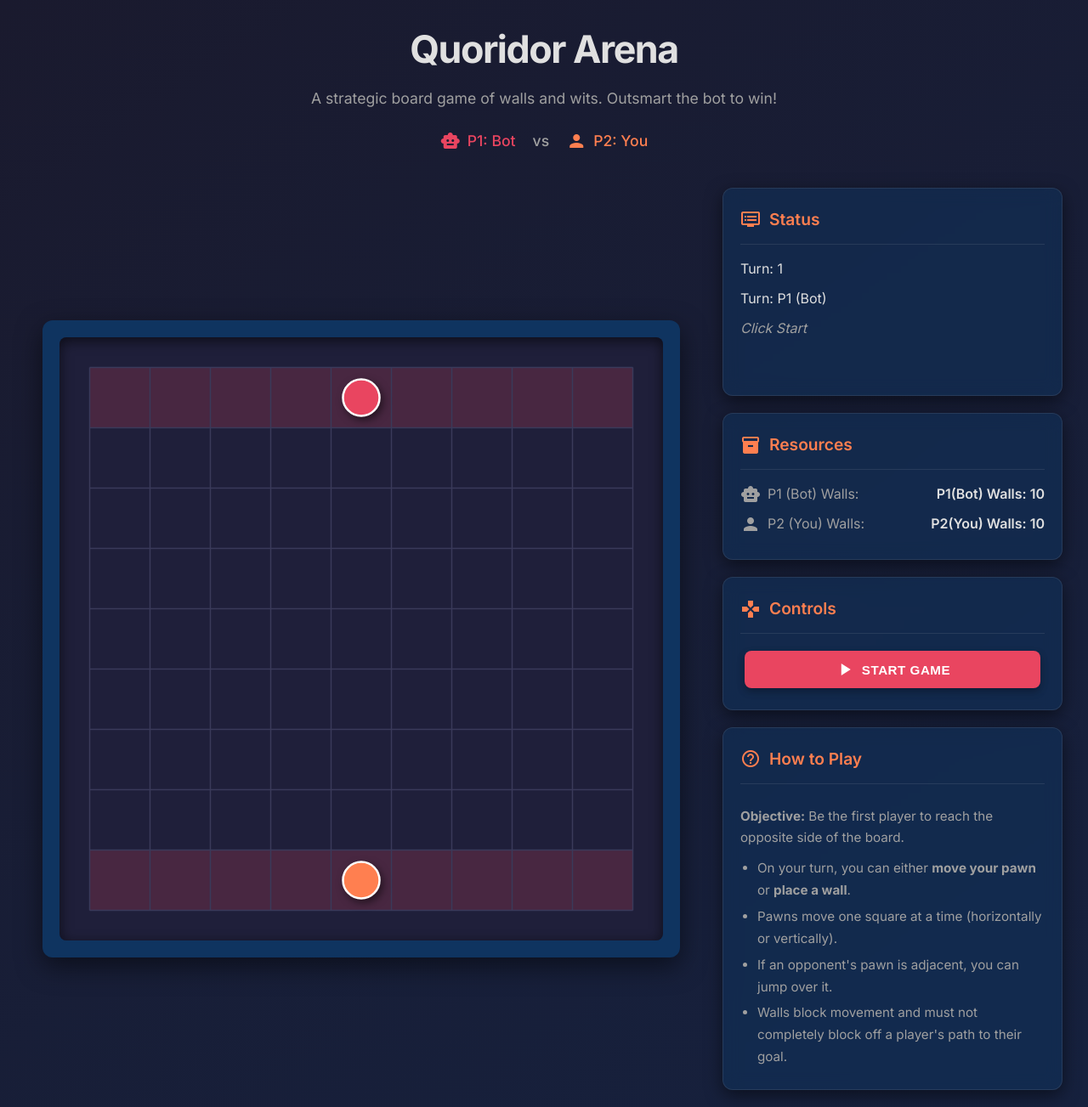
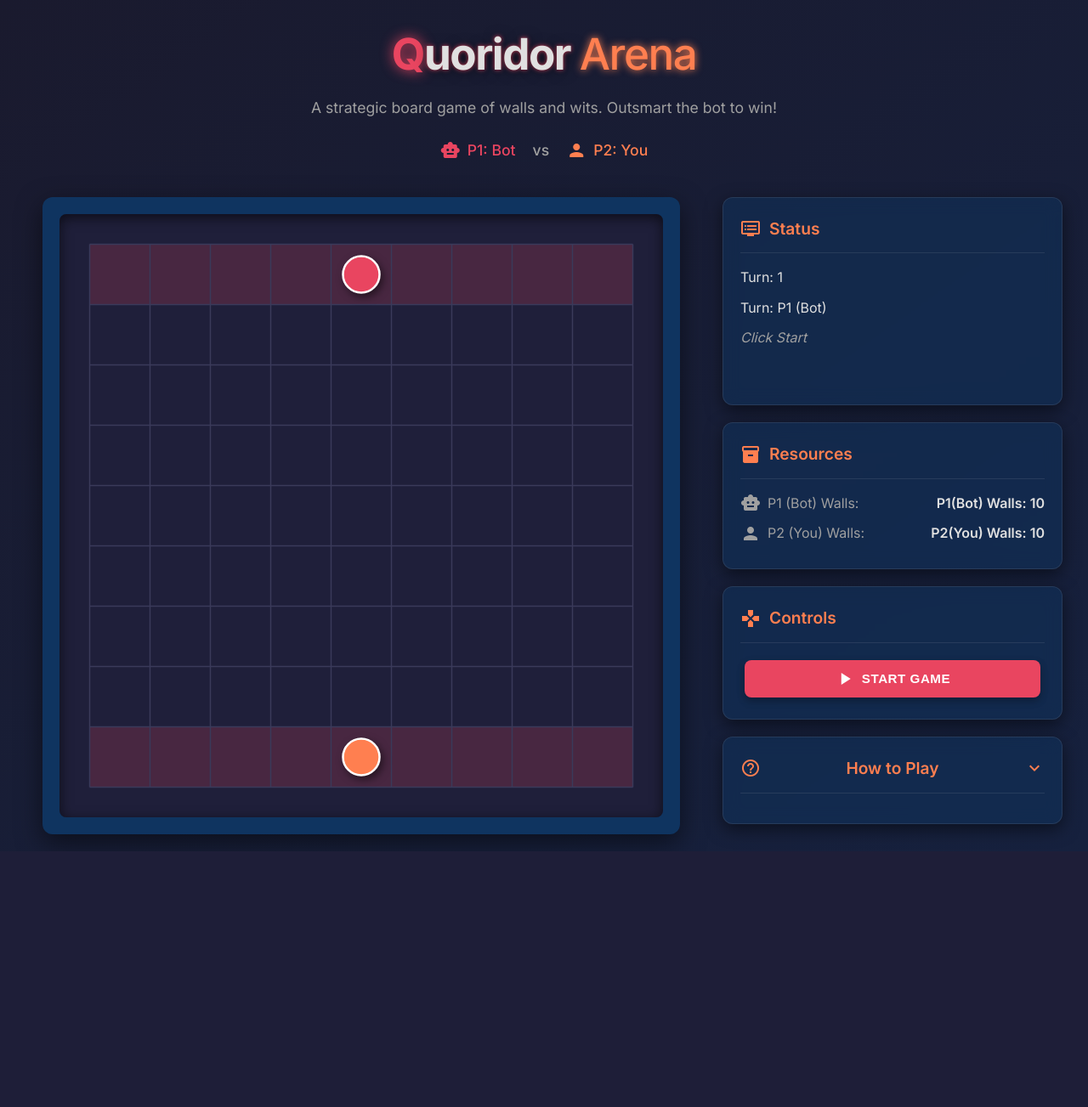
Before and after one commit to twykex/Quoridor_Bot, a Flask app: page / in a window 1280 px wide. Shown: the whole page at 85% size. After the commit the page ends 997 px from the top, so only its background shows below. Run offline with Flask 3, Linux system fonts and the light colour scheme; data that the repository does not hold is empty.

Commit message:
Feat: Improve UI with collapsible How-to-Play section
This commit introduces two main improvements to the user interface and documentation.

First, the "How to Play" section on the main game page is now collapsible. This declutters the UI for experienced players while keeping the instructions easily accessible.
- The section is collapsed by default.
- Clicking the header toggles the visibility of the content with a smooth animation.
- A toggle icon (expand/collapse arrow) has been added to provide a clear visual cue for the functionality.
- The implementation has been refactored to use CSS classes for state management, which is more maintainable than the previous inline-style approach.

Second, the `README.md` has been updated to reflect the correct port number (8123) for running the Flask application, resolving a discrepancy between the documentation and the source code.

```diff
--- a/static/script.js
+++ b/static/script.js
@@ -596,10 +596,9 @@ svgBoard.addEventListener('click', handleBoardClick); // Listener on the main SV
 confirmMoveButton.addEventListener('click', confirmMove);
 cancelMoveButton.addEventListener('click', cancelMove);
 howToPlayToggle.addEventListener('click', () => {
-    if (howToPlayContent.style.display === 'block') {
-        howToPlayContent.style.display = 'none';
-    } else {
-        howToPlayContent.style.display = 'block';
+    const howToPlayCard = document.querySelector('.how-to-play');
+    if (howToPlayCard) {
+        howToPlayCard.classList.toggle('collapsed');
     }
 });
 
--- a/static/style.css
+++ b/static/style.css
@@ -79,12 +79,35 @@ body {
     padding-bottom: var(--padding-md);
 }
 
-.game-header h1 {
-    font-size: 2.8em;
+.game-header .logo {
+    font-size: 3.2em; /* Increased size */
     font-weight: 700;
     letter-spacing: -1.5px;
     margin-bottom: 5px;
     color: var(--text-primary);
+    font-family: 'Inter', sans-serif;
+    text-shadow: 2px 2px 15px var(--shadow-color), 0 0 5px var(--accent-primary);
+    display: inline-block; /* Allows for transform */
+    transition: transform 0.3s ease;
+}
+
+.game-header .logo:hover {
+    transform: scale(1.05); /* Slight zoom on hover */
+}
+
+.logo .logo-q {
+    color: var(--accent-primary);
+    text-shadow: 0 0 15px var(--accent-primary);
+}
+
+.logo .logo-uoridor {
+    color: var(--text-primary);
+}
+
+.logo .logo-arena {
+    color: var(--accent-secondary);
+    font-weight: 500; /* Lighter weight for contrast */
+    text-shadow: 0 0 10px var(--accent-secondary);
 }
 
 .subtitle {
@@ -412,13 +435,37 @@ body {
     gap: 10px;
 }
 
-.how-to-play h2 {
+.how-to-play h2.collapsible {
     cursor: pointer;
+    display: flex;
+    justify-content: space-between;
+    align-items: center;
+    user-select: none; /* Prevent text selection on click */
+}
+
+.how-to-play h2.collapsible .toggle-icon {
+    transition: transform 0.3s ease;
+}
+
+.how-to-play.collapsed .rules-content {
+    max-height: 0;
+    overflow: hidden;
+    padding-top: 0;
+    margin-top: 0;
+    opacity: 0;
+}
+
+.how-to-play:not(.collapsed) h2.collapsible .toggle-icon {
+    transform: rotate(180deg);
 }
 
 .how-to-play .rules-content {
-    display: block;
+    /* display: block; */ /* Controlled by class now */
     padding-top: 10px;
+    transition: max-height 0.4s ease-out, opacity 0.3s ease-in-out, margin-top 0.4s ease-out, padding-top 0.4s ease-out;
+    max-height: 500px; /* Set a max-height large enough for content */
+    overflow: hidden;
+    opacity: 1;
 }
 
 .how-to-play .rules-content p,
--- a/templates/index.html
+++ b/templates/index.html
@@ -18,7 +18,9 @@
     <div class="game-container">
 
         <header class="game-header">
-            <h1>Quoridor Arena</h1>
+            <div class="logo">
+                <span class="logo-q">Q</span><span class="logo-uoridor">uoridor</span> <span class="logo-arena">Arena</span>
+            </div>
             <p class="subtitle">A strategic board game of walls and wits. Outsmart the bot to win!</p>
             <div class="player-labels">
                 <span class="player-label p1-label"><i class="material-icons">smart_toy</i> P1: Bot</span>
@@ -84,8 +86,11 @@
                     </div>
                 </div>
 
-                <div class="info-card how-to-play">
-                    <h2><i class="material-icons">help_outline</i> How to Play</h2>
+                <div class="info-card how-to-play collapsed">
+                    <h2 class="collapsible">
+                        <i class="material-icons">help_outline</i> How to Play
+                        <i class="material-icons toggle-icon">expand_more</i>
+                    </h2>
                     <div class="rules-content">
                         <p><strong>Objective:</strong> Be the first player to reach the opposite side of the board.</p>
                         <ul>
```
Also changed, not shown: README.md.
